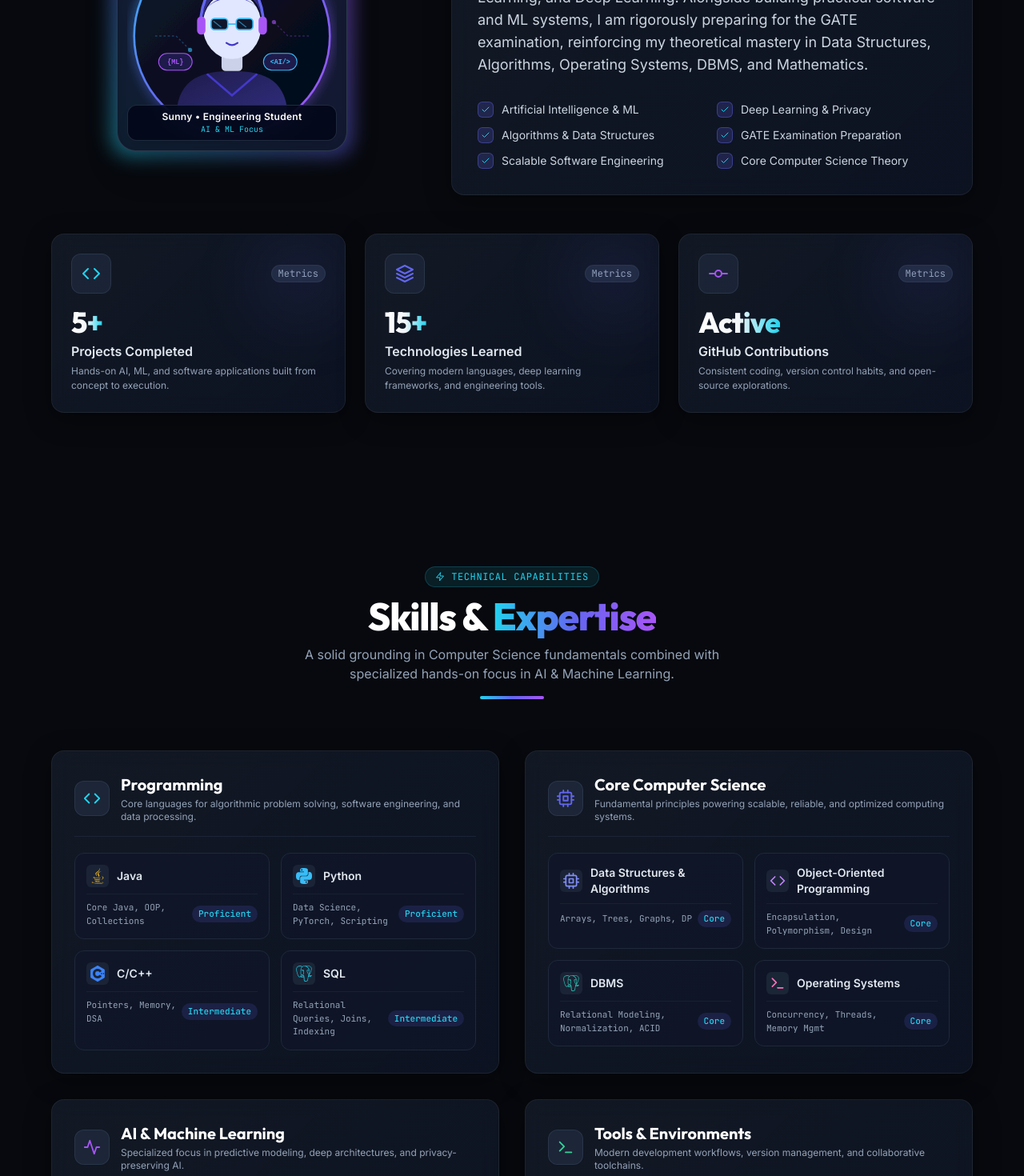
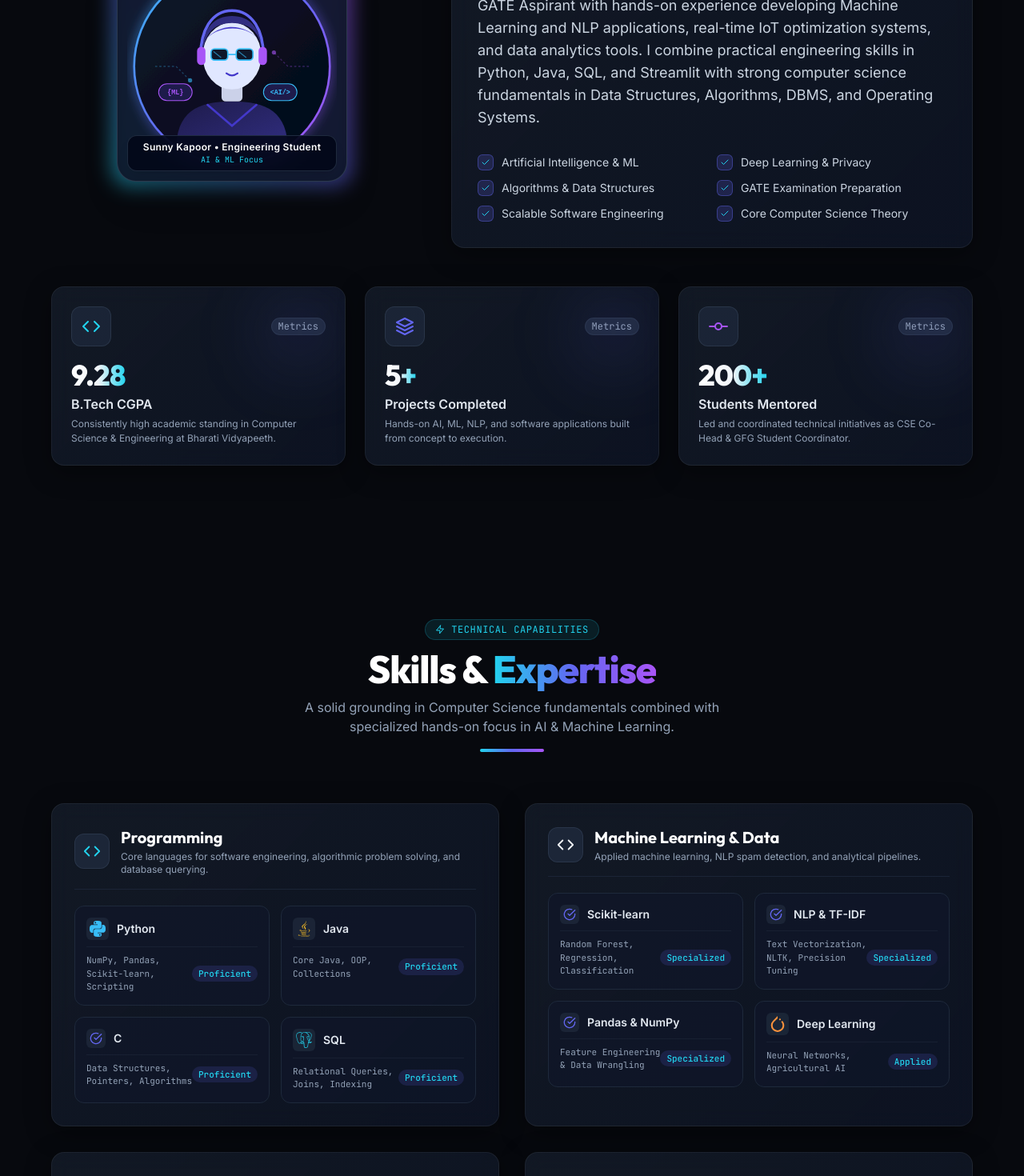
Before and after one commit to iamsunnykapoor1/portfolio, a React (Vite) app: page / in a window 1280 px wide. Shown: the part 1220-2690 px from the top of the page at 80% size. Built offline with nearby package versions, Linux system fonts and the light colour scheme.

Commit message:
Add official resume PDF and sync personal, education, and achievement details

```diff
--- a/src/components/Contact.jsx
+++ b/src/components/Contact.jsx
@@ -182,6 +182,17 @@ export default function Contact() {
                   </div>
                   <FiArrowUpRight className="text-slate-500 group-hover:text-brand-blue group-hover:translate-x-0.5 group-hover:-translate-y-0.5 transition-all shrink-0 ml-2" />
                 </a>
+
+                {/* Location & Phone */}
+                <div className="flex items-center justify-between p-4 rounded-2xl bg-slate-900/60 border border-slate-800 text-xs font-mono text-slate-400">
+                  <span className="flex items-center gap-2 text-slate-300">
+                    <FiMapPin size={15} className="text-brand-cyan" />
+                    Pune, India
+                  </span>
+                  <a href="tel:+917209383380" className="text-indigo-400 hover:text-indigo-300 transition-colors">
+                    +91 7209383380
+                  </a>
+                </div>
               </div>
             </div>
           </motion.div>
--- a/src/components/ResumeModal.jsx
+++ b/src/components/ResumeModal.jsx
@@ -42,45 +42,49 @@ export default function ResumeModal({ isOpen, onClose }) {
           {/* Resume Summary Highlights Box */}
           <div className="bg-slate-950/70 border border-slate-800 rounded-2xl p-5 mb-6 space-y-3">
             <div className="flex justify-between items-center text-xs font-mono text-slate-400 pb-2 border-b border-slate-800">
-              <span>Target Role</span>
-              <span className="text-brand-cyan">Software Developer & AI/ML Engineer</span>
+              <span>Education</span>
+              <span className="text-brand-cyan text-right">B.Tech in CSE (CGPA: 9.28)</span>
             </div>
             <div className="flex justify-between items-center text-xs font-mono text-slate-400 pb-2 border-b border-slate-800">
-              <span>Competitive Focus</span>
-              <span className="text-emerald-400">GATE Aspirant (CS / DA)</span>
-            </div>
-            <div className="flex justify-between items-center text-xs font-mono text-slate-400 pb-2 border-b border-slate-800">
-              <span>Degree</span>
-              <span className="text-slate-200">B.Tech in Engineering</span>
+              <span>University</span>
+              <span className="text-slate-200 text-right">Bharati Vidyapeeth, Pune (2023–2027)</span>
             </div>
             <div className="flex justify-between items-center text-xs font-mono text-slate-400 pb-2 border-b border-slate-800">
               <span>Core Stack</span>
-              <span className="text-slate-200">Python, Java, Deep Learning, SQL</span>
+              <span className="text-emerald-400 text-right">Python, C, Java, SQL, Scikit-learn, NLP</span>
+            </div>
+            <div className="flex justify-between items-center text-xs font-mono text-slate-400 pb-2 border-b border-slate-800">
+              <span>Leadership</span>
+              <span className="text-slate-200 text-right">Co-Head CSE Dept & GFG Coordinator</span>
             </div>
             <div className="flex justify-between items-center text-xs font-mono text-slate-400">
-              <span>Featured Research</span>
-              <span className="text-indigo-300">FedSentry (Federated Learning)</span>
+              <span>Contact</span>
+              <span className="text-indigo-300 text-right">+91 7209383380 • Pune</span>
             </div>
           </div>
-
-          {/* User instructions note */}
-          <p className="text-xs text-slate-400 mb-6 bg-slate-800/50 p-3 rounded-xl border border-slate-700/50 leading-relaxed">
-            💡 <strong className="text-slate-200">Quick Note:</strong> To link your official PDF resume, simply place your PDF file in the <code className="text-brand-cyan font-mono">public/resume.pdf</code> folder of this project.
-          </p>
 
           {/* Actions */}
           <div className="flex flex-col sm:flex-row gap-3">
             <a
               href={`${import.meta.env.BASE_URL}resume.pdf`}
-              download={`${personalInfo.name}_Resume.pdf`}
-              className="flex-1 inline-flex items-center justify-center gap-2 py-3 px-5 rounded-xl bg-gradient-to-r from-brand-indigo to-brand-purple hover:from-indigo-500 hover:to-purple-500 text-white font-semibold text-sm shadow-lg shadow-indigo-600/30 transition-all"
+              download="Sunny_Kapoor_Resume.pdf"
+              className="flex-1 inline-flex items-center justify-center gap-2 py-3 px-4 rounded-xl bg-gradient-to-r from-brand-indigo to-brand-purple hover:from-indigo-500 hover:to-purple-500 text-white font-semibold text-sm shadow-lg shadow-indigo-600/30 transition-all"
             >
               <FiDownload size={16} />
-              <span>Download PDF Resume</span>
+              <span>Download PDF</span>
+            </a>
+            <a
+              href={`${import.meta.env.BASE_URL}resume.pdf`}
+              target="_blank"
+              rel="noopener noreferrer"
+              className="inline-flex items-center justify-center gap-2 py-3 px-4 rounded-xl bg-slate-800 hover:bg-slate-700 text-brand-cyan text-sm font-semibold border border-slate-700 hover:border-slate-600 transition-colors"
+            >
+              <FiExternalLink size={16} />
+              <span>View PDF</span>
             </a>
             <button
               onClick={onClose}
-              className="py-3 px-5 rounded-xl bg-slate-800 hover:bg-slate-700 text-slate-300 text-sm font-semibold transition-colors"
+              className="py-3 px-4 rounded-xl bg-slate-800 hover:bg-slate-700 text-slate-300 text-sm font-semibold transition-colors"
             >
               Close
             </button>
--- a/src/data/portfolioData.js
+++ b/src/data/portfolioData.js
@@ -6,29 +6,29 @@
 // ==============================================================================
 
 export const personalInfo = {
-  name: "Sunny",
-  tagline: "Engineering Student & Aspiring Software Developer",
+  name: "Sunny Kapoor",
+  tagline: "Computer Science & Engineering Student | AI, Machine Learning & Software Development",
   typingTitles: [
-    "Engineering Student",
     "Software Developer",
+    "CSE Student (CGPA: 9.28)",
     "AI & ML Enthusiast",
     "GATE Aspirant",
     "Problem Solver"
   ],
-  bioIntro: "I am an Engineering Student and GATE Aspirant passionate about Software Development, Artificial Intelligence, Machine Learning, and building impactful technology solutions.",
-  aboutText: "I am an Engineering Student and GATE Aspirant with a strong interest in Software Development, Artificial Intelligence, Machine Learning, and Deep Learning. Alongside building practical software and ML systems, I am rigorously preparing for the GATE examination, reinforcing my theoretical mastery in Data Structures, Algorithms, Operating Systems, DBMS, and Mathematics.",
+  bioIntro: "I am a Computer Science & Engineering student at Bharati Vidyapeeth, Pune, and a GATE Aspirant passionate about Software Development, Artificial Intelligence, Machine Learning, and building impactful technology solutions.",
+  aboutText: "I am a Computer Science & Engineering student at Bharati Vidyapeeth (Deemed to be University), Pune (CGPA: 9.28) and a GATE Aspirant with hands-on experience developing Machine Learning and NLP applications, real-time IoT optimization systems, and data analytics tools. I combine practical engineering skills in Python, Java, SQL, and Streamlit with strong computer science fundamentals in Data Structures, Algorithms, DBMS, and Operating Systems.",
 
-  // Update these placeholder URLs with your real links
+  phone: "+91 7209383380",
+  location: "Pune, India",
+
+  // Real links
   socialLinks: {
     github: "https://github.com/iamsunnykapoor1",
     linkedin: "https://linkedin.com/in/iamsunnykapoor1",
     email: "iamsunnykapoor1@gmail.com",
   },
 
-  // Resume placeholder path (put your resume PDF in /public/resume.pdf)
   resumeUrl: "#resume-modal",
-
-  // Avatar image: change to "/profile.jpg" after placing your picture in the public folder
   avatarUrl: "/avatar.svg",
 };
 
@@ -38,21 +38,21 @@ export const personalInfo = {
 export const statsData = [
   {
     id: 1,
-    number: "5+",
-    label: "Projects Completed",
-    description: "Hands-on AI, ML, and software applications built from concept to execution."
+    number: "9.28",
+    label: "B.Tech CGPA",
+    description: "Consistently high academic standing in Computer Science & Engineering at Bharati Vidyapeeth."
   },
   {
     id: 2,
-    number: "15+",
-    label: "Technologies Learned",
-    description: "Covering modern languages, deep learning frameworks, and engineering tools."
+    number: "5+",
+    label: "Projects Completed",
+    description: "Hands-on AI, ML, NLP, and software applications built from concept to execution."
   },
   {
     id: 3,
-    number: "Active",
-    label: "GitHub Contributions",
-    description: "Consistent coding, version control habits, and open-source explorations."
+    number: "200+",
+    label: "Students Mentored",
+    description: "Led and coordinated technical initiatives as CSE Co-Head & GFG Student Coordinator."
   }
 ];
 
@@ -63,45 +63,45 @@ export const skillsData = [
   {
     category: "Programming",
     icon: "FiCode",
-    description: "Core languages for algorithmic problem solving, software engineering, and data processing.",
+    description: "Core languages for software engineering, algorithmic problem solving, and database querying.",
     skills: [
+      { name: "Python", level: "Proficient", highlight: "NumPy, Pandas, Scikit-learn, Scripting" },
       { name: "Java", level: "Proficient", highlight: "Core Java, OOP, Collections" },
-      { name: "Python", level: "Proficient", highlight: "Data Science, PyTorch, Scripting" },
-      { name: "C/C++", level: "Intermediate", highlight: "Pointers, Memory, DSA" },
-      { name: "SQL", level: "Intermediate", highlight: "Relational Queries, Joins, Indexing" }
+      { name: "C", level: "Proficient", highlight: "Data Structures, Pointers, Algorithms" },
+      { name: "SQL", level: "Proficient", highlight: "Relational Queries, Joins, Indexing" }
+    ]
+  },
+  {
+    category: "Machine Learning & Data",
+    icon: "FiActivity",
+    description: "Applied machine learning, NLP spam detection, and analytical pipelines.",
+    skills: [
+      { name: "Scikit-learn", level: "Specialized", highlight: "Random Forest, Regression, Classification" },
+      { name: "NLP & TF-IDF", level: "Specialized", highlight: "Text Vectorization, NLTK, Precision Tuning" },
+      { name: "Pandas & NumPy", level: "Specialized", highlight: "Feature Engineering & Data Wrangling" },
+      { name: "Deep Learning", level: "Applied", highlight: "Neural Networks, Agricultural AI" }
+    ]
+  },
+  {
+    category: "Visualization & Tools",
+    icon: "FiTerminal",
+    description: "Interactive analytics dashboards, data visualization, and developer toolchains.",
+    skills: [
+      { name: "Streamlit", level: "Proficient", highlight: "Interactive ML Dashboards & Web UI" },
+      { name: "Matplotlib & Seaborn", level: "Proficient", highlight: "Heatmaps, Word Clouds, Timelines" },
+      { name: "Git & GitHub", level: "Proficient", highlight: "Branching, PRs, Version Control, CI/CD" },
+      { name: "Jupyter & VS Code", level: "Workflow", highlight: "Interactive EDA, Debugging, Linting" }
     ]
   },
   {
     category: "Core Computer Science",
     icon: "FiCpu",
-    description: "Fundamental principles powering scalable, reliable, and optimized computing systems.",
+    description: "Fundamental theoretical principles and system architectures.",
     skills: [
       { name: "Data Structures & Algorithms", level: "Core", highlight: "Arrays, Trees, Graphs, DP" },
-      { name: "Object-Oriented Programming", level: "Core", highlight: "Encapsulation, Polymorphism, Design" },
-      { name: "DBMS", level: "Core", highlight: "Relational Modeling, Normalization, ACID" },
-      { name: "Operating Systems", level: "Core", highlight: "Concurrency, Threads, Memory Mgmt" }
-    ]
-  },
-  {
-    category: "AI & Machine Learning",
-    icon: "FiActivity",
-    description: "Specialized focus in predictive modeling, deep architectures, and privacy-preserving AI.",
-    skills: [
-      { name: "Machine Learning", level: "Specialized", highlight: "Supervised & Unsupervised Learning" },
-      { name: "Deep Learning", level: "Specialized", highlight: "CNNs, RNNs, Backpropagation" },
-      { name: "Federated Learning", level: "Research", highlight: "Decentralized & Privacy-preserving ML" },
-      { name: "Neural Networks", level: "Specialized", highlight: "Model Optimization & Loss Functions" }
-    ]
-  },
-  {
-    category: "Tools & Environments",
-    icon: "FiTerminal",
-    description: "Modern development workflows, version management, and collaborative toolchains.",
-    skills: [
-      { name: "Git", level: "Proficient", highlight: "Branching, Merging, Git Flow" },
-      { name: "GitHub", level: "Proficient", highlight: "Repositories, Pull Requests, Actions" },
-      { name: "VS Code", level: "Primary IDE", highlight: "Extensions, Debugging, Linting" },
-      { name: "Jupyter Notebook", level: "Workflow", highlight: "Data Visualization & Experiments" }
+      { name: "DBMS", level: "NPTEL Certified", highlight: "IIT Kharagpur Certified, Normalization, ACID" },
+      { name: "Operating Systems", level: "Core", highlight: "Concurrency, Threads, Memory Mgmt" },
+      { name: "Computer Networks", level: "Core", highlight: "Protocols, Layered Models, Routing" }
     ]
   }
 ];
@@ -200,19 +200,47 @@ export const projectsData = [
 // ==============================================================================
 export const educationData = [
   {
-    degree: "Bachelor of Technology (B.Tech) in Engineering",
-    institution: "[Your College / University Name]", // PLACEHOLDER: e.g. ABC Institute of Technology
-    year: "[Graduation Year: e.g. 2026]",           // PLACEHOLDER: e.g. 2022 - 2026
-    cgpa: "[CGPA / Percentage: e.g. 8.5/10]",      // PLACEHOLDER: e.g. 8.5 CGPA
+    degree: "B.Tech in Computer Science and Engineering",
+    institution: "Bharati Vidyapeeth (Deemed to be University), Pune",
+    year: "2023 – 2027",
+    cgpa: "9.28 / 10",
     status: "Currently Pursuing",
-    summary: "Pursuing rigorous undergraduate coursework in engineering disciplines with dual emphasis on practical AI/ML software development and in-depth preparation for the GATE Examination in Computer Science & Information Technology / Data Science & AI.",
+    summary: "Pursuing Bachelor of Technology in Computer Science & Engineering with an outstanding CGPA of 9.28. Building practical AI/ML applications, participating in departmental leadership, and preparing for the GATE examination in Computer Science.",
     keyCoursework: [
       "Data Structures and Algorithms",
-      "Object-Oriented Programming (Java/C++)",
-      "Database Management Systems & SQL",
-      "Operating Systems & Computer Networks",
-      "Theory of Computation & Compiler Design",
-      "Machine Learning & Engineering Mathematics"
+      "Database Management Systems",
+      "Operating Systems",
+      "Computer Networks",
+      "Theory of Computation",
+      "Object-Oriented Programming (Java/C)"
+    ]
+  },
+  {
+    degree: "Class XII, Science",
+    institution: "Gyan Bharti Residential Complex",
+    year: "2022 – 2023",
+    cgpa: "79.4%",
+    status: "Completed",
+    summary: "Completed Higher Secondary Certificate in Science stream with strong foundations in Physics, Chemistry, and Mathematics.",
+    keyCoursework: [
+      "Mathematics",
+      "Physics",
+      "Chemistry",
+      "Computer Science Fundamentals"
+    ]
+  },
+  {
+    degree: "Class X",
+    institution: "Gyan Bharti Residential Complex",
+    year: "2020 – 2021",
+    cgpa: "94.6%",
+    status: "Completed",
+    summary: "Completed Secondary School Examination with exceptional academic distinction (94.6%).",
+    keyCoursework: [
+      "Mathematics",
+      "Science",
+      "Social Science",
+      "English"
     ]
   }
 ];
@@ -222,48 +250,57 @@ export const educationData = [
 // ==============================================================================
 export const achievementsData = [
   {
+    category: "Leadership & Experience",
+    title: "Co-Head, Department of Computer Science & Engineering",
+    subtitle: "BV(DU)COEP, Pune",
+    badge: "Leadership",
+    icon: "FiTrendingUp",
+    description: "Led and coordinated 5+ technical and non-technical initiatives involving more than 200 students while managing departmental events. Strengthened team coordination and leadership.",
+    date: "Sep 2024 – Sep 2025"
+  },
+  {
+    category: "Leadership & Community",
+    title: "Student Coordinator, GeeksforGeeks Student Chapter",
+    subtitle: "BV(DU)COEP GFG Student Chapter",
+    badge: "Coordination",
+    icon: "FiAward",
+    description: "Organized workshops and peer-learning sessions on programming, DSA, and problem-solving concepts. Guided students through collaborative learning activities to improve coding ability.",
+    date: "Nov 2023 – Sep 2024"
+  },
+  {
+    category: "Certifications",
+    title: "NPTEL Database Management Systems",
+    subtitle: "IIT Kharagpur (NPTEL Online Certification)",
+    badge: "IIT Certified",
+    icon: "FiCheckCircle",
+    description: "Successfully completed formal NPTEL certification in DBMS from IIT Kharagpur, demonstrating mastery of SQL, schema normalization, transaction management, and indexing.",
+    date: "Certified"
+  },
+  {
+    category: "Certifications",
+    title: "NPTEL Theory of Computation",
+    subtitle: "IIT Kanpur (NPTEL Online Certification)",
+    badge: "IIT Certified",
+    icon: "FiCheckCircle",
+    description: "Successfully completed formal NPTEL certification in Theory of Computation from IIT Kanpur, covering regular languages, context-free grammars, Turing machines, and decidability.",
+    date: "Certified"
+  },
+  {
     category: "National Examination",
     title: "GATE Examination Preparation",
     subtitle: "Graduate Aptitude Test in Engineering (CS / DA)",
     badge: "GATE Aspirant",
     icon: "FiBookOpen",
     description: "Actively preparing for the GATE examination with rigorous problem solving across core CS disciplines: Discrete Mathematics, Algorithms, OS, DBMS, Computer Networks, and Machine Learning.",
-    date: "[Target: 2026/2027]"
+    date: "Target: 2026/2027"
   },
   {
-    category: "Coding Achievements",
-    title: "Algorithmic Problem Solving",
-    subtitle: "[Competitive Programming Platform: LeetCode / HackerRank / CodeChef]",
-    badge: "Problem Solving",
+    category: "Academic Excellence",
+    title: "Academic Distinction (CGPA: 9.28)",
+    subtitle: "Bharati Vidyapeeth (Deemed to be University), Pune",
+    badge: "Academic",
     icon: "FiAward",
-    description: "Consistent practice in Data Structures and Algorithms with solved problems across arrays, dynamic programming, trees, and graph algorithms.",
-    date: "[Active / Ongoing]"
-  },
-  {
-    category: "Certifications",
-    title: "AI & Machine Learning Specialization",
-    subtitle: "[Issuing Authority: Coursera / DeepLearning.AI / NPTEL / edX]",
-    badge: "Certified",
-    icon: "FiCheckCircle",
-    description: "Completed comprehensive certifications covering supervised learning, neural networks, and deep learning architectures with practical projects.",
-    date: "[Year: e.g. 2025]"
-  },
-  {
-    category: "Academic Achievements",
-    title: "Engineering Academic Excellence",
-    subtitle: "[College / Department Level]",
-    badge: "Academic",
-    icon: "FiBookOpen",
-    description: "Maintained consistent high academic standing in core engineering fundamentals, laboratory practicals, and collaborative coursework.",
-    date: "[Year: e.g. 2024 - 2026]"
-  },
-  {
-    category: "Hackathons & Competitions",
-    title: "Technical Hackathon Participant / Finalist",
-    subtitle: "[Hackathon Name / College Tech Fest]",
-    badge: "Innovation",
-    icon: "FiTrendingUp",
-    description: "Collaborated in multi-disciplinary teams to design prototype solutions addressing real-world problems in AI, healthcare, or sustainability.",
-    date: "[Year: e.g. 2025]"
+    description: "Consistently ranked at the top of the engineering cohort with a 9.28 CGPA in B.Tech Computer Science and Engineering.",
+    date: "2023 – Present"
   }
 ];
```
Also changed, not shown: 1 other file (tests, documents, lock files or other folders).
